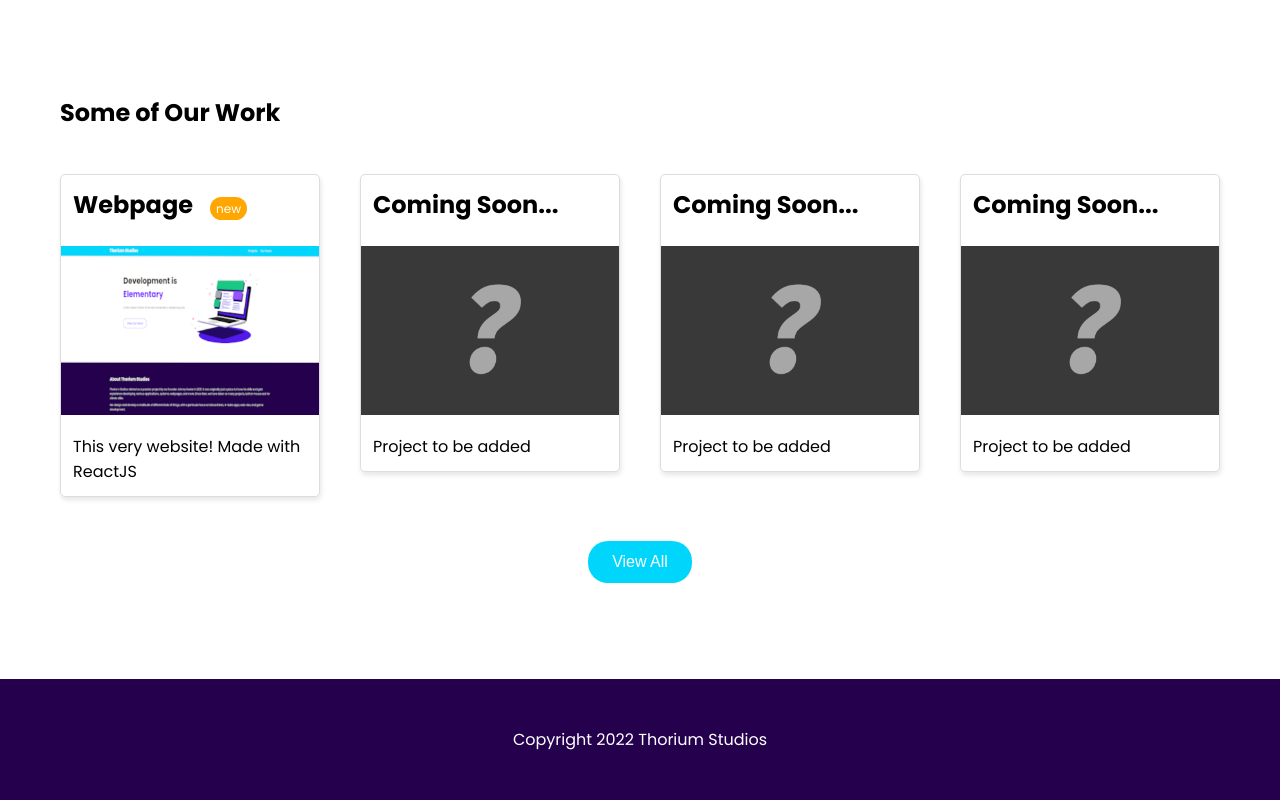
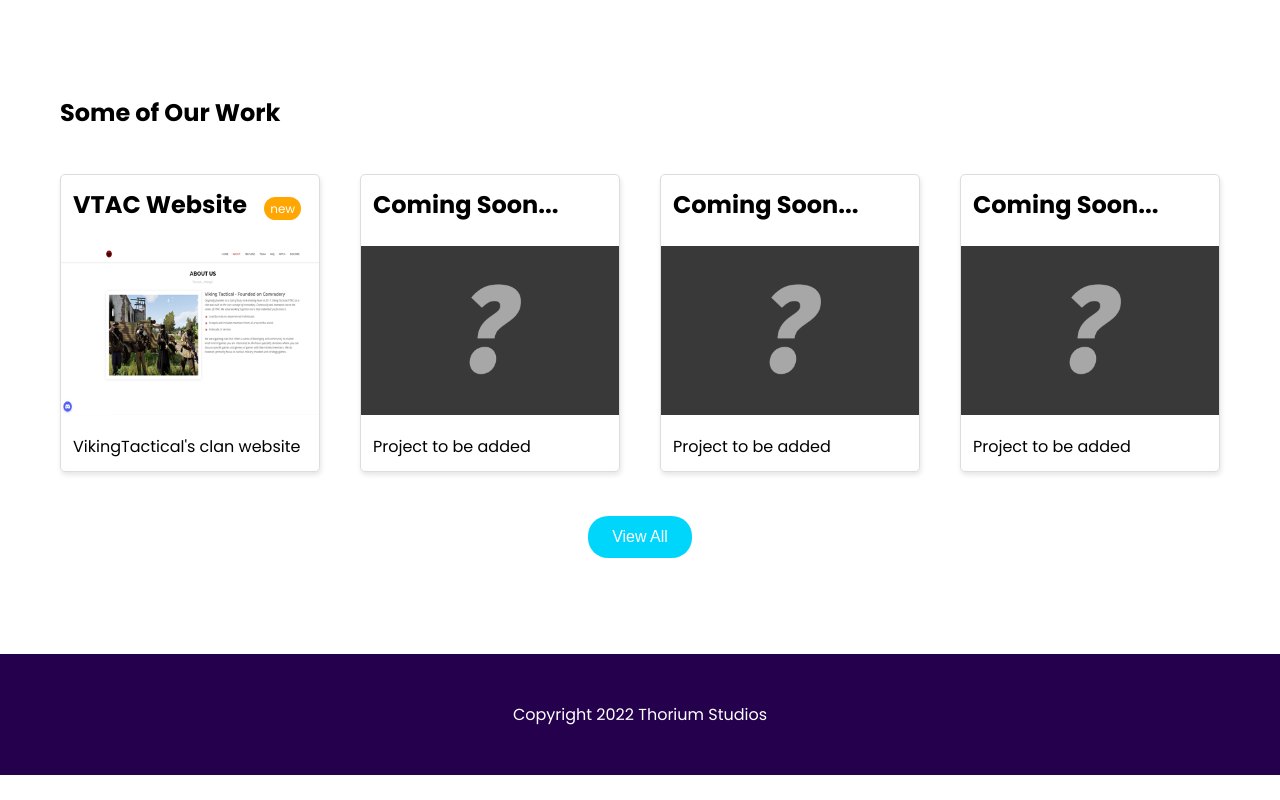
Before and after one commit to Thorium-Studios/webpage, a React (Create React App) app: page / in a window 1280 px wide. Shown: the part 970-1770 px from the top of the page. After the commit the page ends 1745 px from the top, so only its background shows below. Built offline with nearby package versions, Linux system fonts and the light colour scheme.

Commit message:
Updated first project to VTAC website

```diff
--- a/src/pages/Homepage.js
+++ b/src/pages/Homepage.js
@@ -51,13 +51,16 @@ export default function Homepage() {
           <div class="row gap-2">
             <div class="col-12-xs col-6-md col-3-lg">
               {/* <Link to="/projects/webpage"> */}
-              <div class="card p-0">
-                <h3 class="card-title m-1">
-                  Webpage <span class="badge-orange text-white ml-1">new</span>
-                </h3>
-                <img src="/img/webpage.png" alt="" />
-                <p class="m-1">This very website! Made with ReactJS</p>
-              </div>
+              <a href="https://vikingtactical.us">
+                <div class="card p-0">
+                  <h3 class="card-title m-1">
+                    VTAC Website{" "}
+                    <span class="badge-orange text-white ml-1">new</span>
+                  </h3>
+                  <img src="/img/vtac.png" alt="" />
+                  <p class="m-1">VikingTactical's clan website</p>
+                </div>
+              </a>
               {/* </Link> */}
             </div>
             <div class="col-12-xs col-6-md col-3-lg">
--- a/src/pages/Projects.js
+++ b/src/pages/Projects.js
@@ -10,13 +10,16 @@ export default function Projects() {
           <div class="row gap-2">
             <div class="col-12-xs col-6-md col-3-lg">
               {/* <Link to="/projects/webpage"> */}
-              <div class="card p-0">
-                <h3 class="card-title m-1">
-                  Webpage <span class="badge-orange text-white ml-1">new</span>
-                </h3>
-                <img src="/img/webpage.png" alt="" />
-                <p class="m-1">This very website! Made with ReactJS</p>
-              </div>
+              <a href="https://vikingtactical.us">
+                <div class="card p-0">
+                  <h3 class="card-title m-1">
+                    VTAC Website{" "}
+                    <span class="badge-orange text-white ml-1">new</span>
+                  </h3>
+                  <img src="/img/vtac.png" alt="" />
+                  <p class="m-1">VikingTactical's clan website</p>
+                </div>
+              </a>
               {/* </Link> */}
             </div>
           </div>
```
Also changed, not shown: public/img/vtac.png (added).
